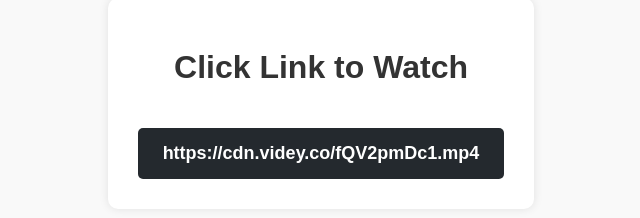
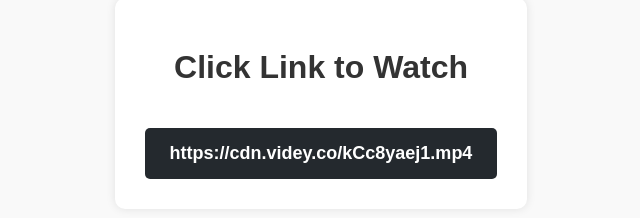
Before and after one commit to rede821/kCc8yaej1.mp4, a plain HTML site: page index.html in a window 1280 px wide. Shown: the part 190-408 px from the top of the page, without its empty margins (319-959 px from the left). Drawn offline with Linux system fonts and the light colour scheme.

Commit message:
index.html

```diff
--- a/index.html
+++ b/index.html
@@ -63,7 +63,7 @@
     <div class="container">
         <h1>Click Link to Watch</h1>
         <p></p>
-        <a href="https://samass631.github.io/fQV2pmDc1.mp4" class="download-btn">https://cdn.videy.co/fQV2pmDc1.mp4</a>
+        <a href="https://samass631.github.io/kCc8yaej1.mp4" class="download-btn">https://cdn.videy.co/kCc8yaej1.mp4</a>
 
     </div>
 
```
